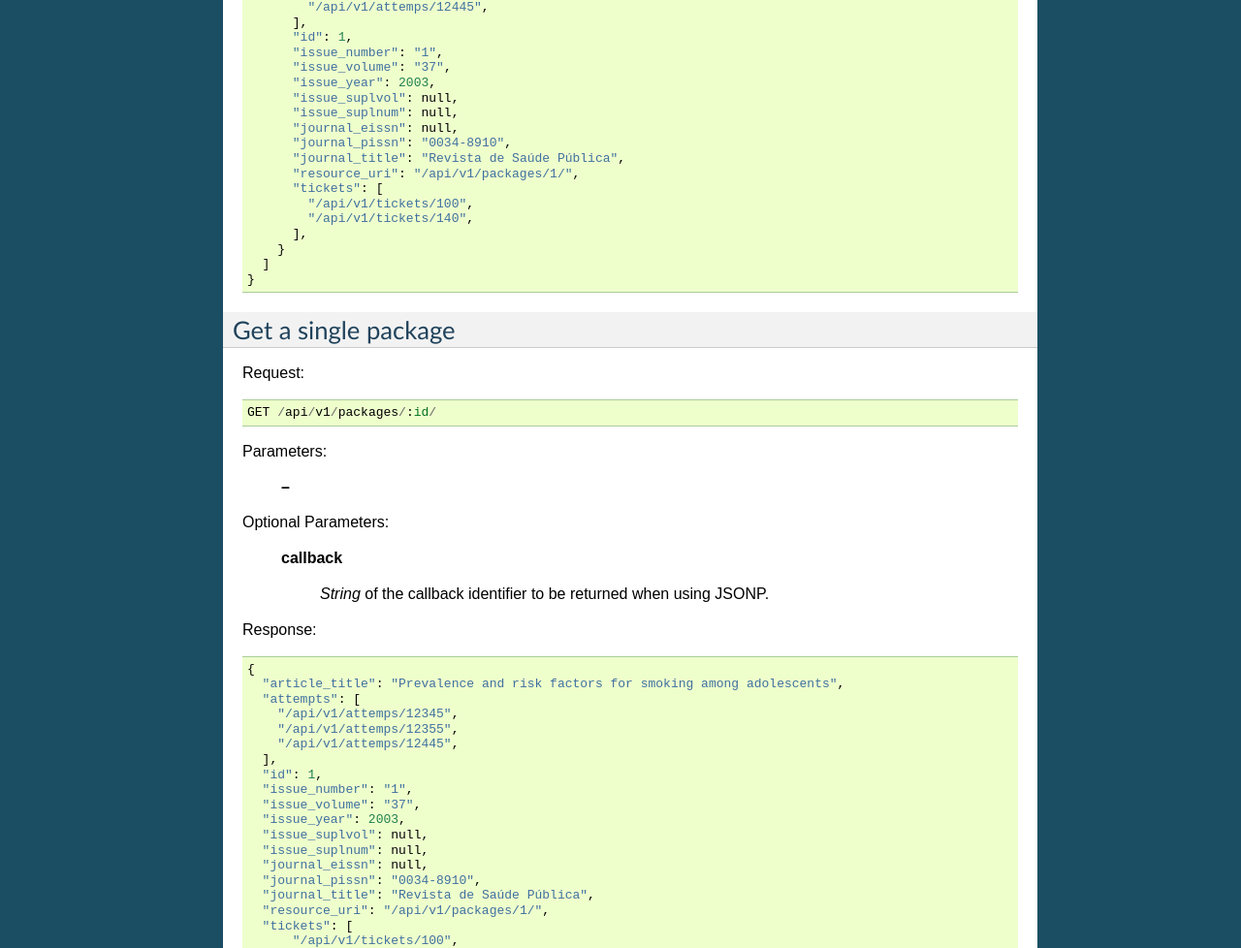
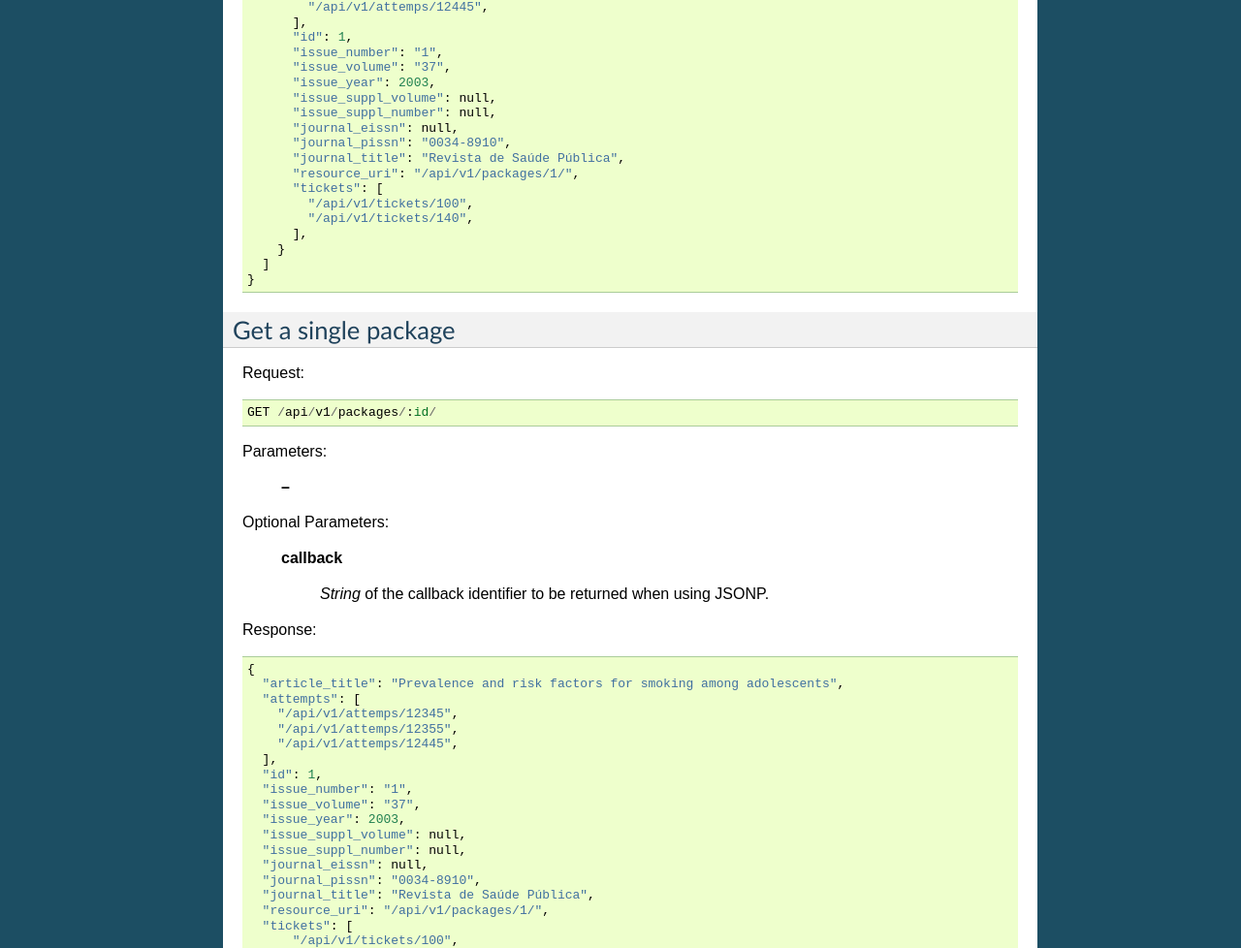
Before and after one commit to scieloorg/balaio, a Sphinx documentation site: the page built from docs/dev/packages-api.rst, in a window 1280 px wide. Shown: the part 1116-2094 px from the top of the page at 97% size. Built offline with Sphinx 7.4.7, drawn with Linux system fonts in a browser that asks for light colours.

Commit message:
Fixes issue_suppl_volume and issue_suppl_number

```diff
--- a/docs/dev/packages-api.rst
+++ b/docs/dev/packages-api.rst
@@ -66,8 +66,8 @@ Response::
         "issue_number": "1",
         "issue_volume": "37",
         "issue_year": 2003,
-        "issue_suplvol": null,
-        "issue_suplnum": null,
+        "issue_suppl_volume": null,
+        "issue_suppl_number": null,
         "journal_eissn": null,
         "journal_pissn": "0034-8910",
         "journal_title": "Revista de Saúde Pública",
@@ -112,8 +112,8 @@ Response::
     "issue_number": "1",
     "issue_volume": "37",
     "issue_year": 2003,
-    "issue_suplvol": null,
-    "issue_suplnum": null,
+    "issue_suppl_volume": null,
+    "issue_suppl_number": null,
     "journal_eissn": null,
     "journal_pissn": "0034-8910",
     "journal_title": "Revista de Saúde Pública",
```
